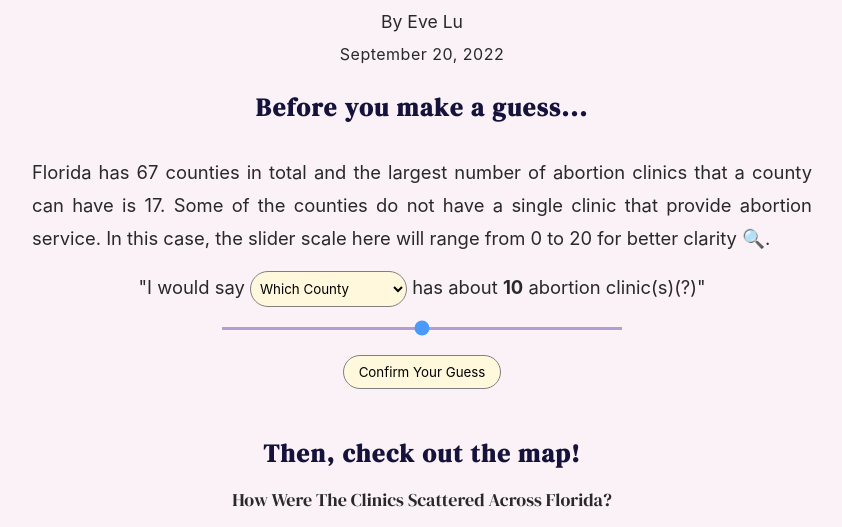
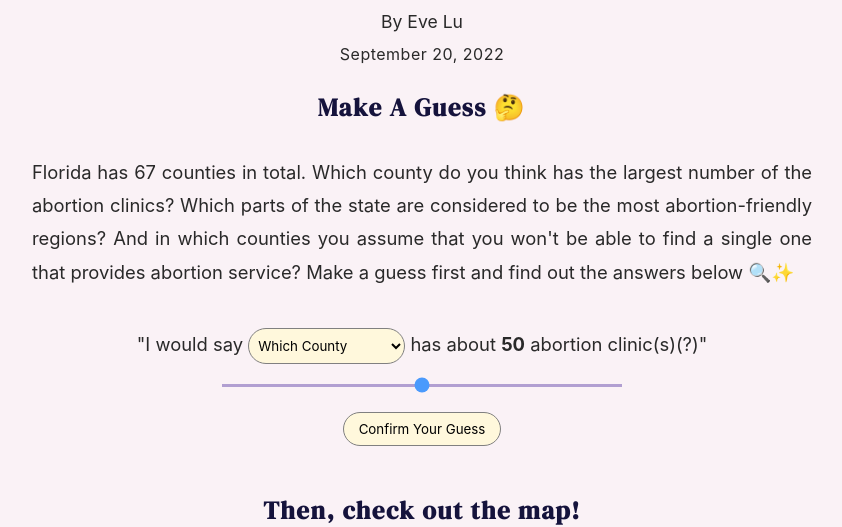
Before and after one commit to luyi-eve/input-viz, a plain HTML site: page index.html in a window 1280 px wide. Shown: the part 282-809 px from the top of the page, without its empty margins (218-1060 px from the left). Drawn offline with nearby package versions, Linux system fonts and the light colour scheme.

Commit message:
Update index.html

```diff
--- a/index.html
+++ b/index.html
@@ -225,11 +225,12 @@
             <p class="date">September 20, 2022</p>
         </div>
 
-        <h2 class="title">Before you make a guess...</h2>
+        <h2 class="title">Make A Guess 🤔</h2>
         <div class="story-body">
           <p class="body-text">
-            Florida has 67 counties in total and the largest number of abortion clinics that a county can have is 17. Some of the counties do not have a single clinic that provide abortion service. In this case, the slider scale here will range from 0 to 20 for better clarity 🔍.
+            Florida has 67 counties in total. Which county do you think has the largest number of the abortion clinics? Which parts of the state are considered to be the most abortion-friendly regions? And in which counties you assume that you won't be able to find a single one that provides abortion service? Make a guess first and find out the answers below 🔍✨
           </p>
+          <br>
           <p class="body-text" style="text-align:center">
             "I would say
             <select id="counties">
@@ -304,7 +305,7 @@
             </select>
             has about <output id="output" style="font-weight: bold;">...</output> abortion clinic(s)(?)"
             <br>
-            <input class="slider" type="range" id="slider" max="20"/>
+            <input class="slider" type="range" id="slider" max="100"/>
             <br>
             <button id="submit">Confirm Your Guess</button>
           </p>
```
